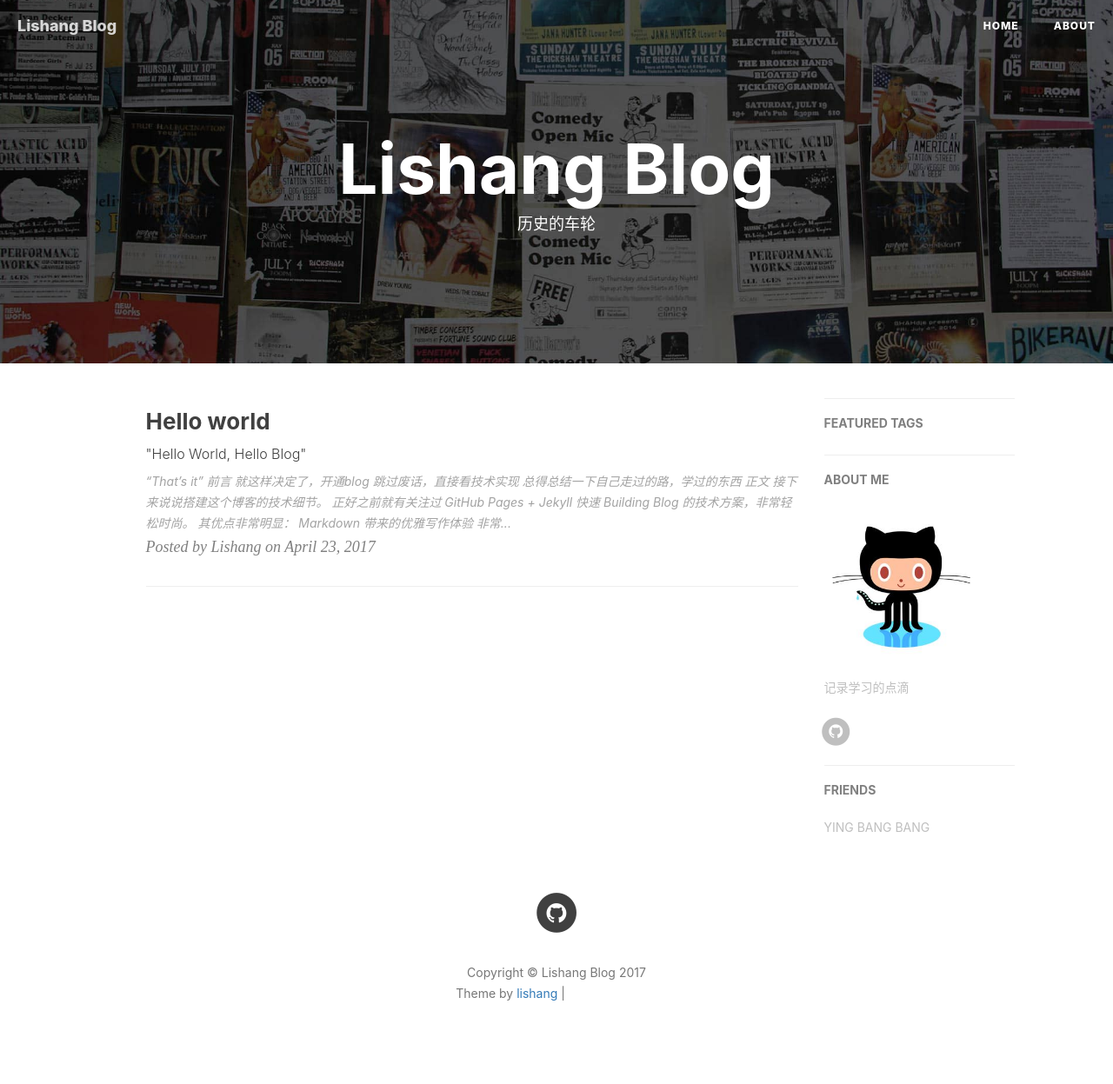
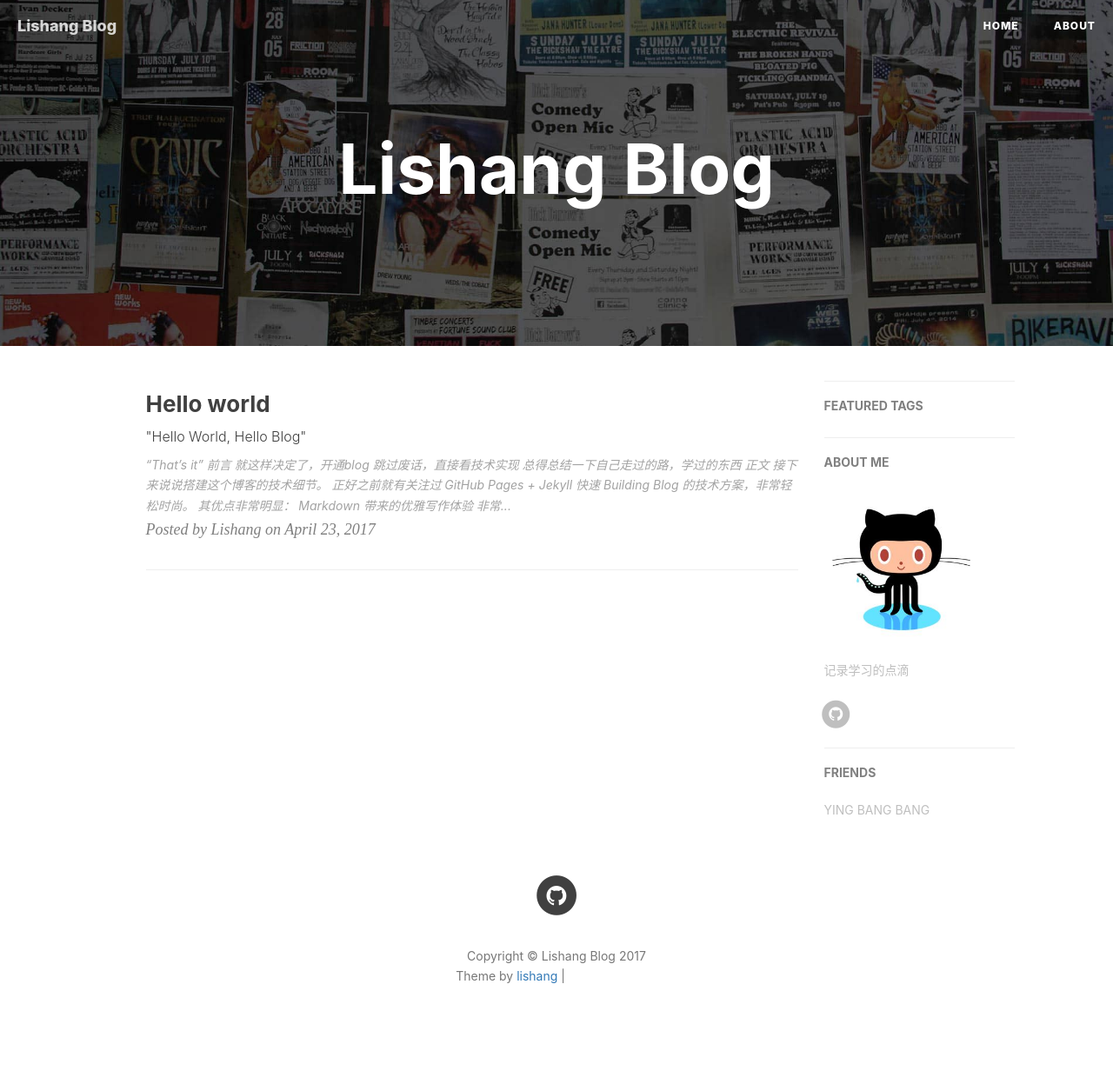
Before and after one commit to lishang08/lishang08.github.io, a Jekyll site: the page built from index.html, in a window 1280 px wide. Shown: the whole page at 87% size. Built offline with Jekyll 4.4.1, drawn with Linux system fonts in a browser that asks for light colours; nearby versions of some CDN libraries; the list of posts is cut into pages by our own code; comment, search, counter and statistics services are not loaded; grey boxes are pictures that could not be loaded.

Commit message:
fix header

```diff
--- a/_includes/nav.html
+++ b/_includes/nav.html
@@ -2,7 +2,6 @@
 <nav class="navbar navbar-default navbar-custom navbar-fixed-top">
     <div class="container-fluid">
         <!-- Brand and toggle get grouped for better mobile display -->
-        <!--
         <div class="navbar-header page-scroll">
             <button type="button" class="navbar-toggle">
                 <span class="sr-only">Toggle navigation</span>
@@ -12,8 +11,7 @@
             </button>
             <a class="navbar-brand" href="{{ site.baseurl }}/">{{ site.title }}</a>
         </div>
-        -->
-        <a class="navbar-brand" href="{{ site.baseurl }}/">{{ site.title }}</a>
+
         <!-- Collect the nav links, forms, and other content for toggling -->
         <div id="huxblog_navbar">
             <div class="navbar-collapse">
@@ -22,7 +20,7 @@
                         <a href="{{ site.baseurl }}/">Home</a>
                     </li>
                     <li>
-                        <a href="{{ site.baseurl }}/{{ site.abouturl }}">ABOUT</a>
+                        <a href="{{ site.baseurl }}/{{ site.abouturl }}">About</a>
                     </li>
                 </ul>
             </div>
--- a/index.html
+++ b/index.html
@@ -1,6 +1,6 @@
 ---
 layout: page
-description: "历史的车轮"
+description: ""
 ---
 
 {% for post in paginator.posts %}
```
